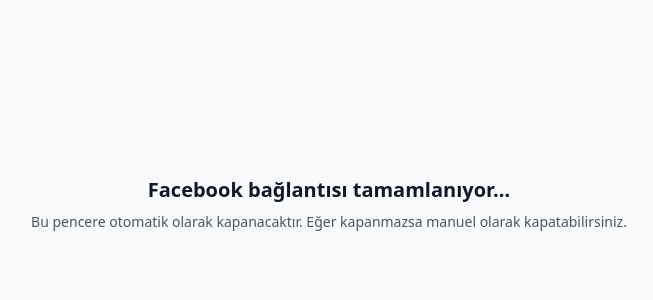
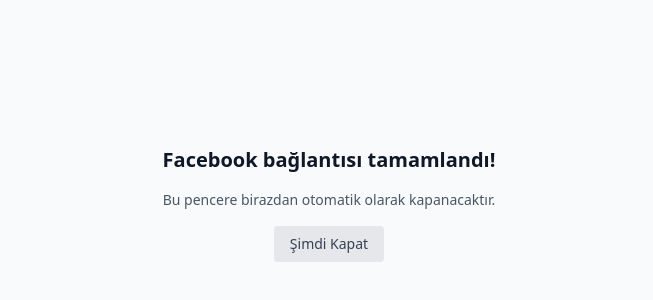
Before and after one commit to mehdierdemdede/crm-frontend, a Next.js app: page /integrations/facebook/callback in a window 1280 px wide. Shown: the part 196-496 px from the top of the page, without its empty margins (311-964 px from the left). Built offline with nearby package versions, Linux system fonts and the light colour scheme; no server answers.

Commit message:
add gravity changes

```diff
--- a/src/app/integrations/facebook/callback/page.tsx
+++ b/src/app/integrations/facebook/callback/page.tsx
@@ -5,34 +5,71 @@ import { useEffect } from "react";
 import { FACEBOOK_OAUTH_MESSAGE_TYPE } from "@/lib/facebookOAuth";
 
 const FacebookCallbackPage = () => {
+    const searchParams = typeof window !== "undefined" ? new URLSearchParams(window.location.search) : null;
+    const status = searchParams?.get("status");
+    const message = searchParams?.get("message");
+
     useEffect(() => {
         if (typeof window === "undefined") {
             return;
         }
 
-        const message = { type: FACEBOOK_OAUTH_MESSAGE_TYPE } as const;
+        if (status === "error") {
+            // Hata durumunda pencereyi kapatma, hatayı göster
+            return;
+        }
+
+        const successMessage = { type: FACEBOOK_OAUTH_MESSAGE_TYPE } as const;
 
         try {
-            window.opener?.postMessage(message, window.location.origin);
+            window.opener?.postMessage(successMessage, window.location.origin);
         } catch {
-            window.opener?.postMessage(message, "*");
+            window.opener?.postMessage(successMessage, "*");
         }
 
         const timer = window.setTimeout(() => {
             window.close();
-        }, 300);
+        }, 1500); // Kullanıcı başarı mesajını görebilsin diye biraz bekle
 
         return () => {
             window.clearTimeout(timer);
         };
-    }, []);
+    }, [status]);
 
     return (
-        <div className="flex min-h-screen flex-col items-center justify-center gap-2 bg-gray-50 p-6 text-center">
-            <h1 className="text-xl font-semibold text-gray-900">Facebook bağlantısı tamamlanıyor…</h1>
-            <p className="text-sm text-gray-600">
-                Bu pencere otomatik olarak kapanacaktır. Eğer kapanmazsa manuel olarak kapatabilirsiniz.
-            </p>
+        <div className="flex min-h-screen flex-col items-center justify-center gap-4 bg-gray-50 p-6 text-center">
+            {status === "error" ? (
+                <>
+                    <div className="rounded-full bg-red-100 p-3">
+                        <svg className="h-6 w-6 text-red-600" fill="none" viewBox="0 0 24 24" stroke="currentColor">
+                            <path strokeLinecap="round" strokeLinejoin="round" strokeWidth={2} d="M6 18L18 6M6 6l12 12" />
+                        </svg>
+                    </div>
+                    <h1 className="text-xl font-semibold text-gray-900">Bağlantı Başarısız</h1>
+                    <p className="text-sm text-gray-600">
+                        {message ? decodeURIComponent(message) : "Facebook bağlantısı sırasında bir hata oluştu."}
+                    </p>
+                    <button
+                        onClick={() => window.close()}
+                        className="rounded bg-gray-200 px-4 py-2 text-sm font-medium text-gray-700 hover:bg-gray-300"
+                    >
+                        Pencereyi Kapat
+                    </button>
+                </>
+            ) : (
+                <>
+                    <h1 className="text-xl font-semibold text-gray-900">Facebook bağlantısı tamamlandı!</h1>
+                    <p className="text-sm text-gray-600">
+                        Bu pencere birazdan otomatik olarak kapanacaktır.
+                    </p>
+                    <button
+                        onClick={() => window.close()}
+                        className="rounded bg-gray-200 px-4 py-2 text-sm font-medium text-gray-700 hover:bg-gray-300"
+                    >
+                        Şimdi Kapat
+                    </button>
+                </>
+            )}
         </div>
     );
 };
```
Also changed, not shown: src/app/integrations/page.tsx (+3 -6 lines).
